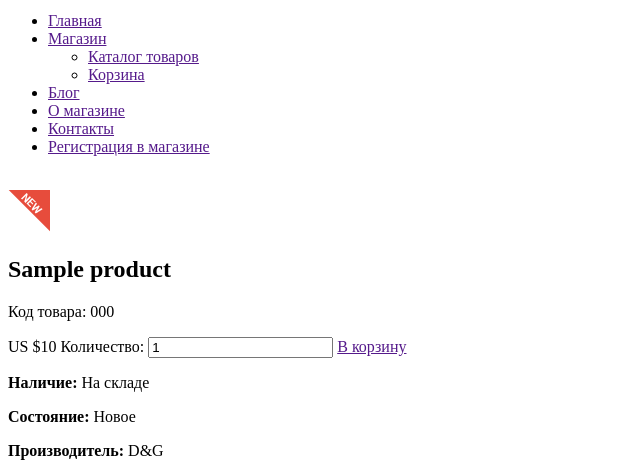
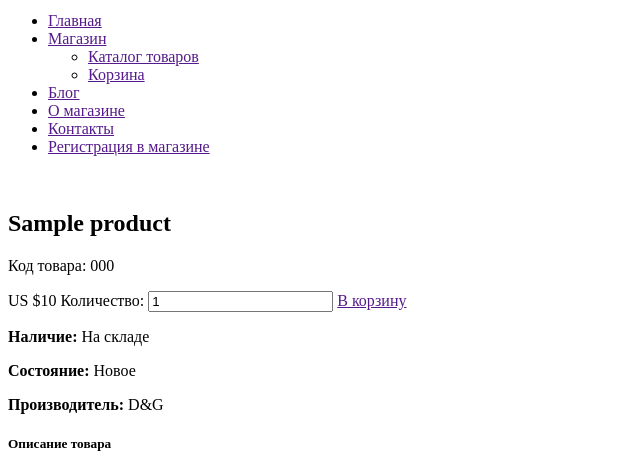
Before and after one commit to Vadim0004/shopyii2, a Yii app: the page made by frontend/views/product/index.php in a window 1280 px wide. Shown: the part 256-728 px from the top of the page, without its empty margins (0-640 px from the left). Run offline with PHP 8.4 and a stand-in for Yii, Linux system fonts and the light colour scheme; the template is opened without the code that fills it: most values are stand-ins (such as "Sample title", 1, 10 or a date in 2020); data that the repository does not hold is empty; some libraries are stand-ins or nearby versions.

Commit message:
fix view Product

```diff
--- a/frontend/views/product/index.php
+++ b/frontend/views/product/index.php
@@ -34,7 +34,11 @@ $this->registerMetaTag([
                         </div>
                         <div class="col-sm-7">
                             <div class="product-information"><!--/product-information-->
-                                <img src="/images/home/new.png" class="newarrival" alt="" />
+
+                                <?php if ($product->is_new): ?>
+                                        <img src="/images/home/new.png" class="new" alt="" />
+                                <?php endif; ?>
+
                                 <h2><?php echo $product->name; ?></h2>
                                 <p>Код товара: <?php echo $product->code ;?></p>
                                 <span>
```
